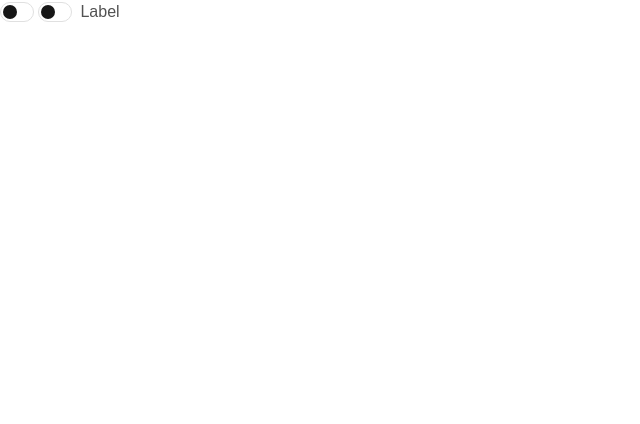
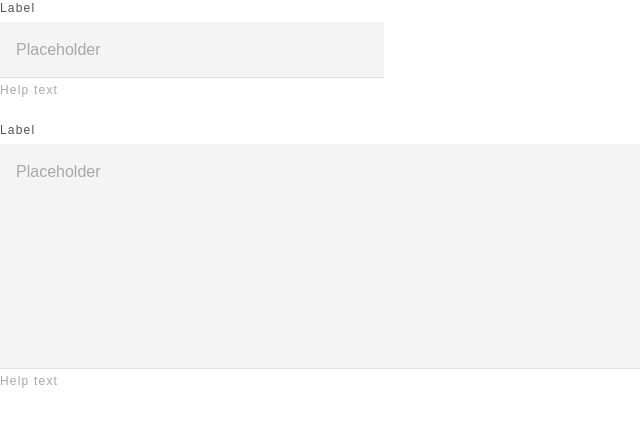
Before and after one commit to AlejaDiez/mi_roulotte, an Astro site: page / in a window 1280 px wide. Shown: the whole page, without its empty margins (0-640 px from the left). Built offline with nearby package versions, Linux system fonts and the light colour scheme; Astro itself is replaced by a stand-in of ours; a web font is replaced by a local one.

Commit message:
Add text area and text input components and styles

```diff
--- a/src/pages/index.astro
+++ b/src/pages/index.astro
@@ -3,9 +3,15 @@ import Layout from "@layouts/Layout.astro";
 ---
 
 <Layout>
-    <input type="checkbox" class="switch" />
-    <label>
-        <input type="checkbox" class="switch" />
-        Label
-    </label>
+    <div class="flex flex-col gap-6">
+        <label data-helper="Help text" data-error="Error" class="w-96">
+            Label
+            <input type="text" placeholder="Placeholder" class="input" />
+        </label>
+        <label data-helper="Help text" data-error="Error" class="w-2xl">
+            Label
+            <textarea rows="8" placeholder="Placeholder" class="input"
+            ></textarea>
+        </label>
+    </div>
 </Layout>
--- a/src/styles/components.css
+++ b/src/styles/components.css
@@ -3,7 +3,6 @@
     .btn {
         @apply inline-flex items-center justify-center gap-2;
         @apply h-14 max-h-14 min-h-14 min-w-14 px-6;
-        @apply rounded-none;
         @apply text-normal text-foreground text-center;
         @apply transition-colors;
         @apply cursor-pointer appearance-none outline-0 select-none disabled:cursor-not-allowed;
@@ -186,10 +185,10 @@
         @apply inline-flex flex-row items-center justify-start gap-2;
         @apply text-normal text-foreground-variant;
         @apply select-none;
-    }
 
-    label:has(> input[type="checkbox"].chk:disabled) {
-        @apply text-muted-foreground-variant;
+        &:has(:disabled) {
+            @apply text-muted-foreground-variant;
+        }
     }
 
     input[type="checkbox"].chk {
@@ -266,10 +265,10 @@
         @apply w-full;
         @apply text-normal text-foreground-variant;
         @apply select-none;
-    }
 
-    label:has(> input[type="range"].slider:disabled) {
-        @apply text-muted-foreground-variant;
+        &:has(:disabled) {
+            @apply text-muted-foreground-variant;
+        }
     }
 
     input[type="range"].slider {
@@ -340,10 +339,10 @@
         @apply inline-flex flex-row items-center justify-start gap-2;
         @apply text-normal text-foreground-variant;
         @apply select-none;
-    }
 
-    label:has(> input[type="checkbox"].switch:disabled) {
-        @apply text-muted-foreground-variant;
+        &:has(:disabled) {
+            @apply text-muted-foreground-variant;
+        }
     }
 
     input[type="checkbox"].switch {
@@ -391,4 +390,126 @@
             }
         }
     }
+
+    /* Text area */
+    label:has(> textarea.input) {
+        @apply inline-flex flex-col items-start justify-start gap-1.5;
+        @apply w-full;
+        @apply text-label text-foreground-variant;
+        @apply select-none;
+
+        &[data-helper]::after {
+            content: attr(data-helper);
+            @apply -mt-0.5;
+            @apply text-label text-muted-foreground-variant line-clamp-1 text-ellipsis;
+        }
+
+        &:has(:invalid) {
+            @apply text-red-70 dark:text-red-30;
+
+            &[data-error]::after {
+                content: attr(data-error);
+                @apply -mt-0.5;
+                @apply text-label text-red-40 dark:text-red-60 line-clamp-1 text-ellipsis;
+            }
+        }
+
+        &:has(:disabled) {
+            @apply text-muted-foreground-variant;
+
+            &::after {
+                @apply text-gray-30 dark:text-gray-70;
+            }
+        }
+    }
+
+    textarea.input {
+        @apply h-auto min-h-14 w-full;
+        @apply p-4;
+        @apply bg-muted hover:bg-muted-hover focus:bg-muted-hover;
+        @apply border-b-border hover:border-b-border-hover focus:border-b-primary-hover border-b-1;
+        @apply text-normal text-foreground placeholder:text-muted-foreground-variant text-left;
+        @apply transition-colors;
+        @apply resize-none appearance-none outline-0 disabled:cursor-not-allowed;
+
+        &:invalid {
+            @apply bg-red-10 dark:bg-red-90 hover:bg-red-10-hover dark:hover:bg-red-90-hover focus:bg-red-10-hover dark:focus:bg-red-90-hover;
+            @apply border-b-red-20 hover:border-b-red-20-hover dark:border-b-red-70 dark:hover:border-b-red-70-hover focus:border-b-error-hover;
+            @apply text-normal text-foreground placeholder:text-red-40 placeholder:dark:text-red-60;
+        }
+
+        &:disabled {
+            @apply bg-gray-20 dark:bg-gray-80;
+            @apply border-b-gray-30 dark:border-b-gray-70;
+            @apply text-foreground-variant placeholder:text-muted-foreground-variant;
+            @apply select-none;
+        }
+    }
+
+    /* Text input */
+    label:has(> input[type="text"].input),
+    label:has(> input[type="email"].input),
+    label:has(> input[type="password"].input),
+    label:has(> input[type="search"].input),
+    label:has(> input[type="url"].input),
+    label:has(> input[type="tel"].input),
+    label:has(> input[type="number"].input) {
+        @apply inline-flex flex-col items-start justify-start gap-1.5;
+        @apply w-full;
+        @apply text-label text-foreground-variant;
+        @apply select-none;
+
+        &[data-helper]::after {
+            content: attr(data-helper);
+            @apply -mt-0.5;
+            @apply text-label text-muted-foreground-variant line-clamp-1 text-ellipsis;
+        }
+
+        &:has(:invalid) {
+            @apply text-red-70 dark:text-red-30;
+
+            &[data-error]::after {
+                content: attr(data-error);
+                @apply -mt-0.5;
+                @apply text-label text-red-40 dark:text-red-60 line-clamp-1 text-ellipsis;
+            }
+        }
+
+        &:has(:disabled) {
+            @apply text-muted-foreground-variant;
+
+            &::after {
+                @apply text-gray-30 dark:text-gray-70;
+            }
+        }
+    }
+
+    input[type="text"].input,
+    input[type="email"].input,
+    input[type="password"].input,
+    input[type="search"].input,
+    input[type="url"].input,
+    input[type="tel"].input,
+    input[type="number"].input {
+        @apply h-14 w-full;
+        @apply px-4;
+        @apply bg-muted hover:bg-muted-hover focus:bg-muted-hover;
+        @apply border-b-border hover:border-b-border-hover focus:border-b-primary-hover border-b-1;
+        @apply text-normal text-foreground placeholder:text-muted-foreground-variant text-left;
+        @apply transition-colors;
+        @apply appearance-none outline-0 disabled:cursor-not-allowed;
+
+        &:invalid {
+            @apply bg-red-10 dark:bg-red-90 hover:bg-red-10-hover dark:hover:bg-red-90-hover focus:bg-red-10-hover dark:focus:bg-red-90-hover;
+            @apply border-b-red-20 hover:border-b-red-20-hover dark:border-b-red-70 dark:hover:border-b-red-70-hover focus:border-b-error-hover;
+            @apply text-normal text-foreground placeholder:text-red-40 placeholder:dark:text-red-60;
+        }
+
+        &:disabled {
+            @apply bg-gray-20 dark:bg-gray-80;
+            @apply border-b-gray-30 dark:border-b-gray-70;
+            @apply text-foreground-variant placeholder:text-muted-foreground-variant;
+            @apply select-none;
+        }
+    }
 }
```
Also changed, not shown: 1 other file.
